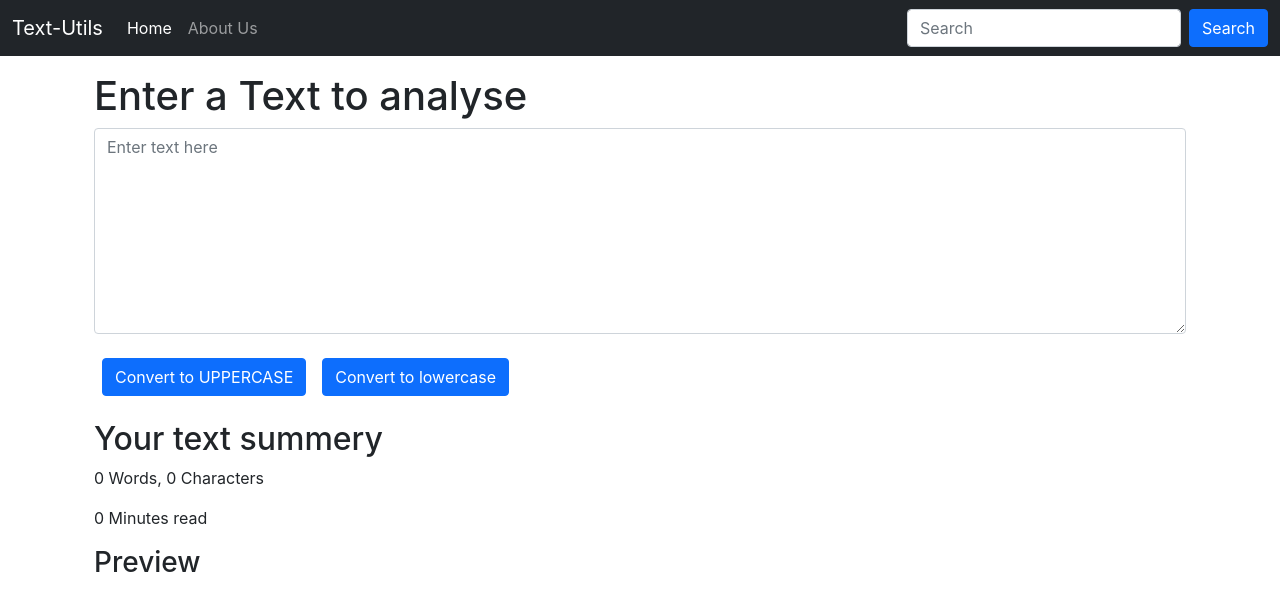
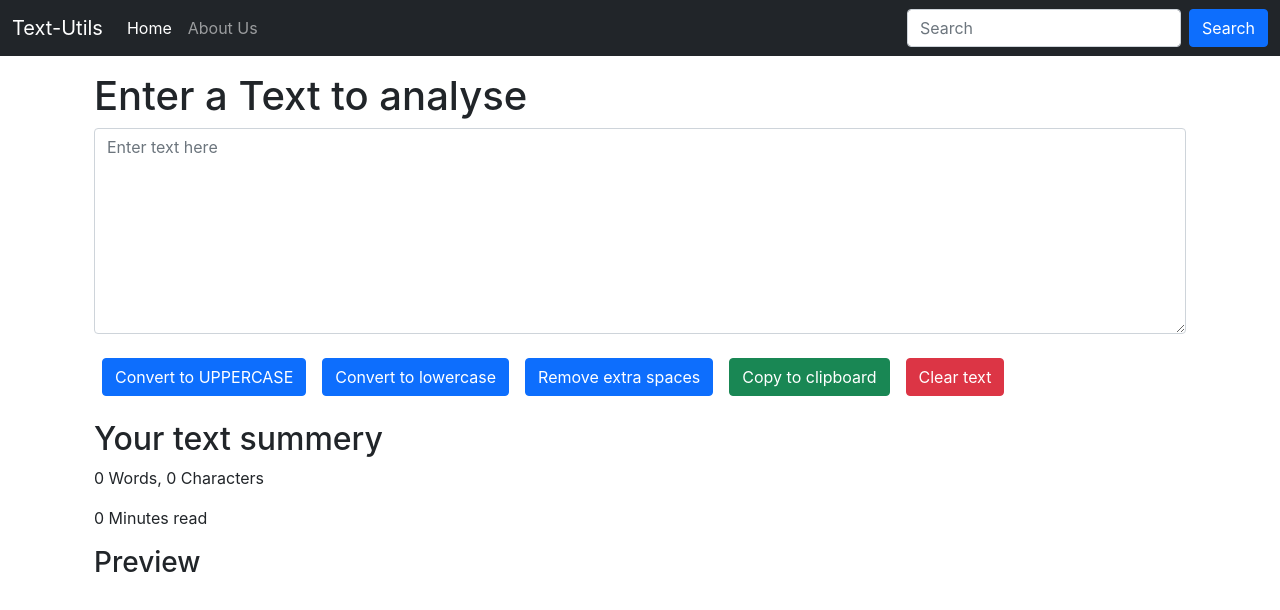
Before and after one commit to mrcoder991/textUtils-InReact, a React (Create React App) app: page / in a window 1280 px wide. Shown: the top 610 px of the page. Built offline with nearby package versions, Linux system fonts and the light colour scheme.

Commit message:
added more functionality

```diff
--- a/src/components/TextForm.js
+++ b/src/components/TextForm.js
@@ -14,21 +14,48 @@ export default function TextForm(props) {
 
   const handleUpChange = (event) => {
     setText(event.target.value);
+    setCopy("Copy to clipboard")
+  };
 
+  const handleClrClick = () => {
+    setText("")
+  };
+
+  const handleCopyToClip = () => {
+    var text = document.getElementById("myBox")
+    text.select();
+    text.setSelectionRange(0, 9999);
+    navigator.clipboard.writeText(text.value)
+      .then(() => {
+        setCopy("Copied to clipboard");
+      })
+      .catch(() => {
+        alert("something went wrong");
+      });
+  };
+
+  const handleExtraSpaces = () => {
+    let newText = text.split(/[ ]+/);
+    setText(newText.join(" "))
   };
 
   const [text, setText] = useState("");
   // text = "new text"; // wrong way to update
   // setText("new text"); // correct way to update
+
+  const [copy, setCopy] = useState("Copy to clipboard")
   return (
     <>
       <div className="container">
         <h1>{props.heading}</h1>
         <div className="mb-3">
-          <textarea className="form-control" value={text} onChange={handleUpChange} placeholder="Enter text here" id="exampleFormControlTextarea1" rows="8"></textarea>
+          <textarea className="form-control" value={text} onChange={handleUpChange} placeholder="Enter text here" id="myBox" rows="8"></textarea>
         </div>
         <button className="btn btn-primary m-2" onClick={handleUpClick}>Convert to UPPERCASE</button>
         <button className="btn btn-primary m-2" onClick={handleLoClick}>Convert to lowercase</button>
+        <button className="btn btn-primary m-2" onClick={handleExtraSpaces}>Remove extra spaces</button>
+        <button className="btn btn-success m-2" onClick={handleCopyToClip}>{copy}</button>
+        <button className="btn btn-danger m-2" onClick={handleClrClick}>Clear text</button>
       </div>
       <div className="container my-3">
         <h2>Your text summery</h2>
```
Also changed, not shown: public/logo192.png (added), public/logo512.png (added).
